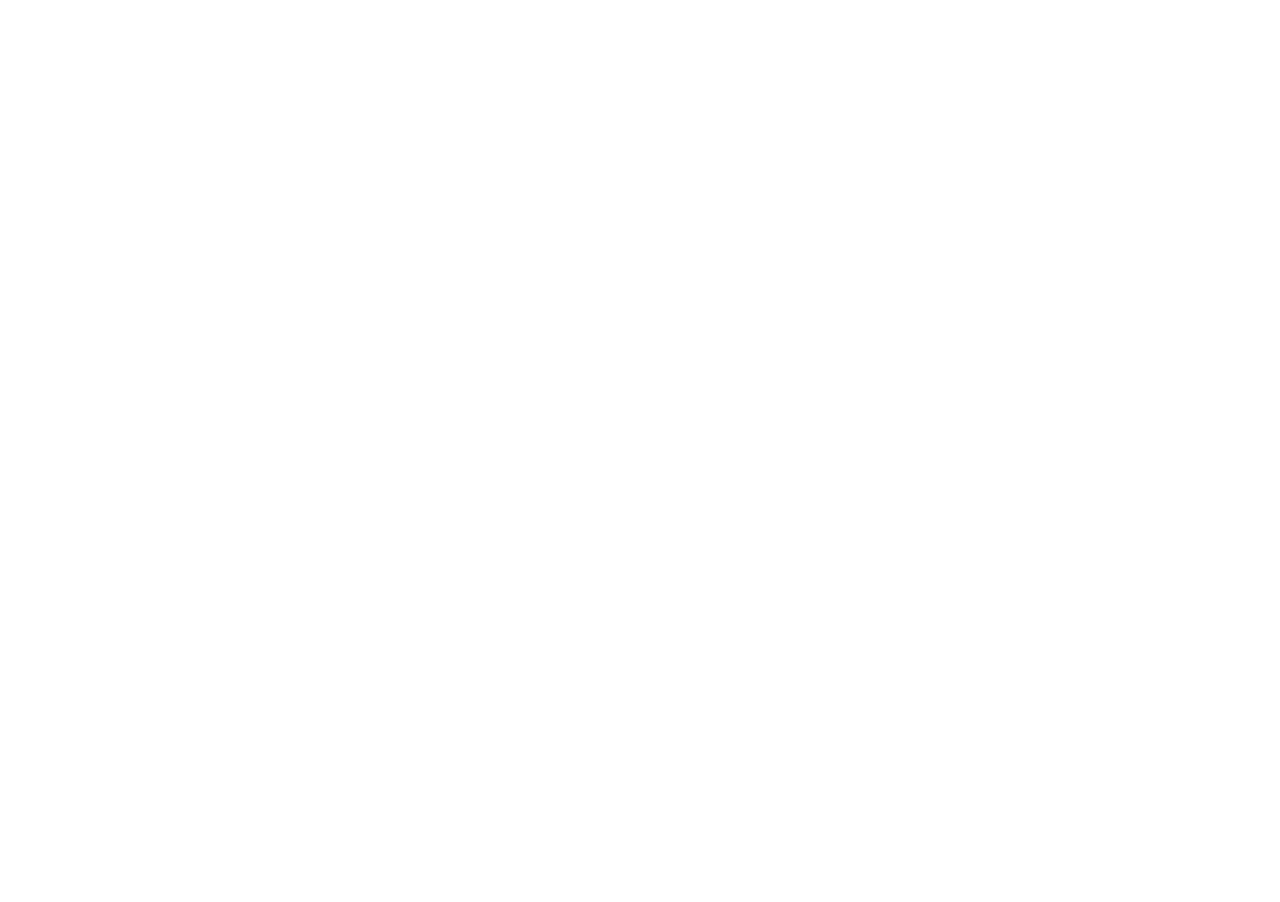
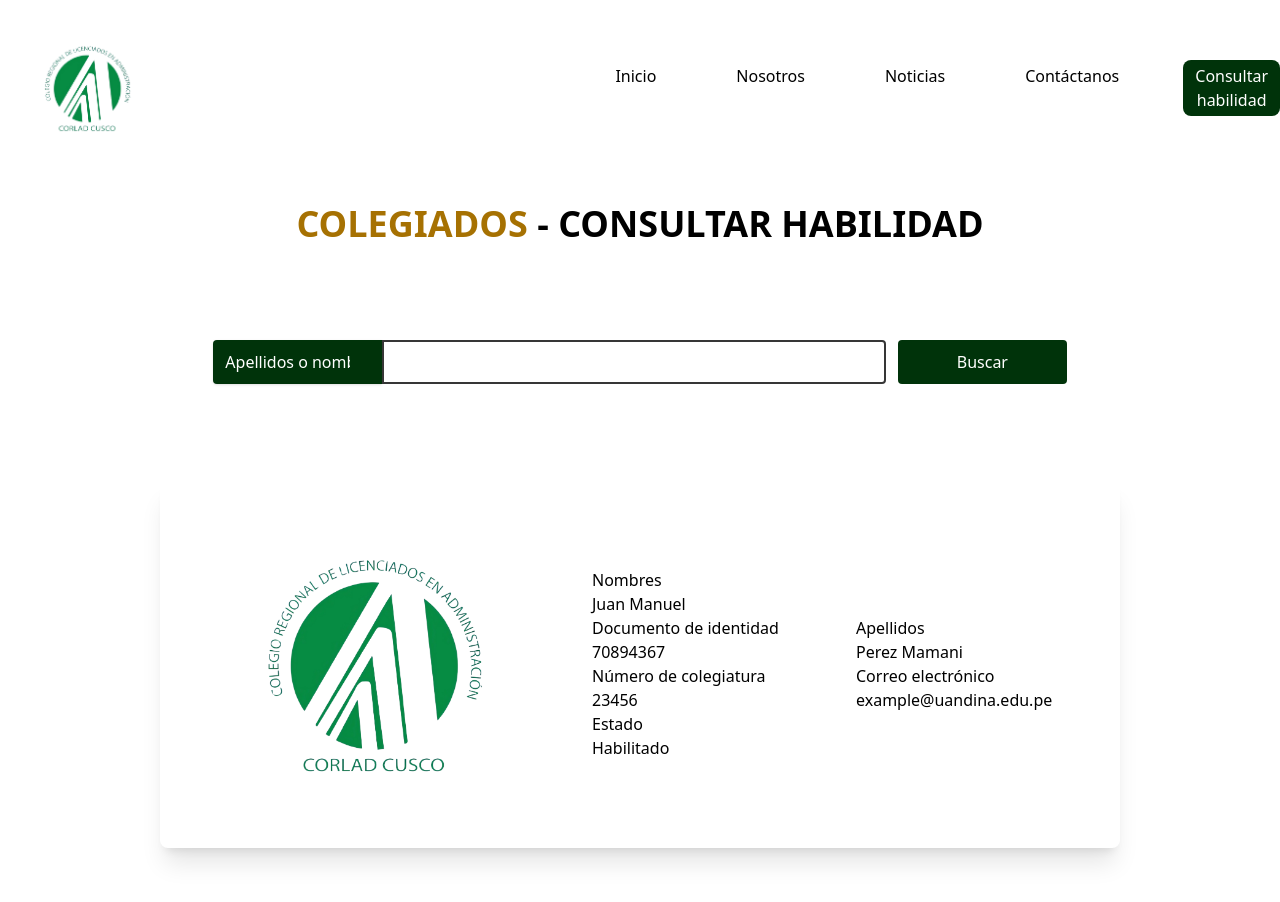
Before and after one commit to monchi789/corlad, a React (Vite) app in the folder frontend/: page /consultar-habilidad in a window 1280 px wide. Before the commit this address had no page. Shown: the top 902 px of the page. Before the commit the page ends 800 px from the top, so only its background shows below. Built offline with nearby package versions, Linux system fonts and the light colour scheme.

Commit message:
Terminando pagina de consultar colegiados

```diff
--- /dev/null
+++ b/frontend/src/modules/colegiados/ConsultarColegiado.tsx
@@ -0,0 +1,58 @@
+import { Header } from "../../shared/components/Header";
+import colegiado from "../../assets/corlad_logo.png"
+
+export function ConsultarColegiado() {
+  return (
+    <div>
+      <Header />
+      <div className="flex flex-col mx-auto my-12 items-center">
+        <h1 className="flex flex-row font-extrabold text-4xl"><p className="text-[#a67102]">COLEGIADOS</p>&nbsp;<p> - CONSULTAR HABILIDAD</p></h1>
+        <div className="flex flex-row pt-24 w-4/6">
+          <select className="block w-1/5 appearance-none hover:border-gray-500 pr-8 shadow leading-tight focus:outline-none focus:shadow-outline bg-[#00330a] text-white px-3 py-1 rounded-s" name="opciones" id="opciones">
+            <option className="bg-white text-black" value="apellidos-nombres">Apellidos o nombres</option>
+            <option className="bg-white text-black" value="dni">Dni</option>
+            <option className="bg-white text-black" value="categoria">N° de Colegiatura</option>
+          </select>
+          <input type="text" className="w-3/5 focus:outline-none rounded-r py-2 px-3 border-2 border-[#363636]	" />
+          <button className="w-1/5 bg-[#00330a] text-white ms-3 px-5 py-1 rounded">Buscar</button>
+        </div>
+      </div>
+
+      <div className="mx-auto px-10">
+        <div className="flex flex-row mx-auto py-16 my-24 w-4/5 rounded-lg shadow-xl">
+          <img className="w-1/4 mx-24" src={colegiado} alt="Foto del colegiado" />
+          <div className="w-full flex flex-row justify-centerspace-x-5 items-center">
+            <div className="w-full flex flex-col">
+              <div>
+                <p>Nombres</p>
+                <p>Juan Manuel</p>
+              </div>
+              <div>
+                <p>Documento de identidad</p>
+                <p>70894367</p>
+              </div>
+              <div>
+                <p>Número de colegiatura</p>
+                <p>23456</p>
+              </div>
+              <div>
+                <p>Estado</p>
+                <p>Habilitado</p>
+              </div>
+            </div>
+            <div className="w-full flex flex-col">
+              <div>
+                <p>Apellidos</p>
+                <p>Perez Mamani</p>
+              </div>
+              <div>
+                <p>Correo electrónico</p>
+                <p>example@uandina.edu.pe</p>
+              </div>
+            </div>
+          </div>
+        </div>
+      </div>
+    </div>
+  )
+}
--- a/frontend/src/routes/AppRoutes.tsx
+++ b/frontend/src/routes/AppRoutes.tsx
@@ -3,6 +3,7 @@
 import { Nosotros } from '../modules/nosotros/Nosotros';
 import { Noticias } from '../modules/noticias/Noticias';
 import { Contactanos } from '../modules/contactanos/Contactanos';
+import { ConsultarColegiado } from '../modules/colegiados/ConsultarColegiado';
 
 const AppRoutes = () => {
   return (
@@ -12,6 +13,7 @@
       <Route path="/nosotros" element={<Nosotros />} />
       <Route path="/noticias" element={<Noticias />} />
       <Route path="/contactanos" element={<Contactanos />} />
+      <Route path="/consultar-habilidad" element={<ConsultarColegiado/>}/>
     </Routes>
   );
 };
--- /dev/null
+++ b/frontend/src/shared/api/colegiado.api.tsx
@@ -0,0 +1,6 @@
+import axios from "axios"
+
+export const getAllColegiados = () => {
+  const apiUrl = import.meta.env.VITE_API_URL;
+  return axios.get(apiUrl+'gestion-colegiados/colegiados/')
+}
--- a/frontend/src/shared/api/noticia.api.tsx
+++ b/frontend/src/shared/api/noticia.api.tsx
@@ -1,5 +1,6 @@
 import axios from "axios";
 
 export const getAllNoticias = () => {
-  return axios.get('http://127.0.0.1:8000/gestion-publicaciones/publicaciones/')
+  const apiUrl = import.meta.env.VITE_API_URL;
+  return axios.get(apiUrl+'http://127.0.0.1:8000/gestion-publicaciones/publicaciones/')
 }
--- a/frontend/src/shared/components/Header.tsx
+++ b/frontend/src/shared/components/Header.tsx
@@ -17,6 +17,7 @@
       '/nosotros': 'nosotros',
       '/noticias': 'noticias',
       '/contactanos': 'contactanos',
+      '/consultar-habilidad': 'consultar-habilidad'
     };
     setActiveLink(pathToLinkName[currentPath] || 'inicio');
   }, [location]);
@@ -68,9 +69,15 @@
             Contáctanos
           </NavLink>
         </li>
-        <button className="mt-4 px-5 py-3 rounded-lg bg-[#00330a] text-[#ffffff]">
-          Consultar habilidad
-        </button>
+        <NavLink
+          to="/consultar-habilidad"
+          className={({ isActive }) => isActive || activeLink === 'consultar-habilidad' ? 'underline decoration-4 decoration-[#a67102]' : 'bg-white'}
+          onClick={() => handleLinkClick('consultar-habilidad')}
+        >
+          <button className="mt-4 px-5 py-1 rounded-lg bg-[#00330a] text-[#ffffff]">
+            Consultar habilidad
+          </button>
+        </NavLink>
       </ul>
     </div>
 
@@ -123,9 +130,16 @@
                 </NavLink>
               </li>
             </ul>
-            <button className="ms-10 px-3 rounded-lg bg-[#00330a] text-[#ffffff]">
-              Consultar habilidad
-            </button>
+            <NavLink
+              to="/consultar-habilidad"
+              className={({ isActive }) => isActive || activeLink === 'consultar-habilidad' ? 'underline decoration-4 decoration-[#a67102]' : 'bg-white'}
+              onClick={() => handleLinkClick('consultar-habilidad')}
+            >
+              <button className="ms-10 py-1 px-3 rounded-lg bg-[#00330a] text-[#ffffff]">
+
+                Consultar habilidad
+              </button>
+            </NavLink>
           </div>
         </div>
         <div>
```
Also changed, not shown: 2 other files (tests, documents, lock files or other folders).
